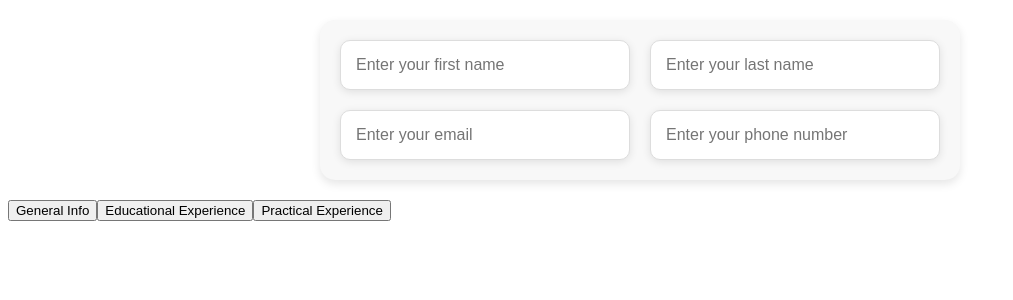
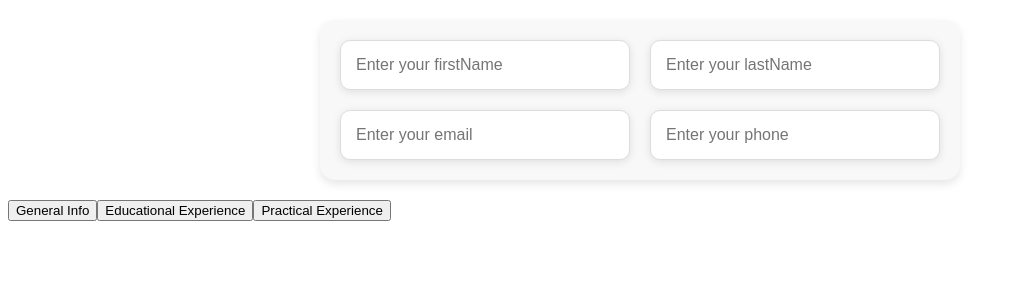
Before and after one commit to wnkinc/odin-cvApp, a React (Vite) app: page / in a window 1280 px wide. Shown: the top 300 px of the page, without its empty margins (0-1013 px from the left). Built offline with nearby package versions, Linux system fonts and the light colour scheme.

Commit message:
refactor App & generalInfo logic

```diff
--- a/src/App.jsx
+++ b/src/App.jsx
@@ -4,52 +4,34 @@ import EducationalExp from "./components/educationalExp.jsx";
 import PracticalExp from "./components/practicalExp.jsx";
 
 function App() {
-  // State management for all form inputs
-  const [firstName, setFirstName] = useState("");
-  const [lastName, setLastName] = useState("");
-  const [email, setEmail] = useState("");
-  const [phone, setPhone] = useState("");
-  const [responsibilities, setResponsibilities] = useState("");
+  const [formData, setFormData] = useState({
+    firstName: "",
+    lastName: "",
+    email: "",
+    phone: "",
+  });
 
-  // State to track which component is currently active
   const [currentComponent, setCurrentComponent] = useState("GeneralInfo");
 
-  // Function to render the current component
+  const handleChange = (e) => {
+    const { id, value } = e.target;
+    setFormData((prevData) => ({ ...prevData, [id]: value }));
+  };
+
   const renderComponent = () => {
     switch (currentComponent) {
       case "GeneralInfo":
-        return (
-          <GeneralInfo
-            firstName={firstName}
-            lastName={lastName}
-            email={email}
-            phone={phone}
-            setFirstName={setFirstName}
-            setLastName={setLastName}
-            setEmail={setEmail}
-            setPhone={setPhone}
-          />
-        );
+        return <GeneralInfo formData={formData} handleChange={handleChange} />;
       case "EducationalExp":
         return <EducationalExp />;
       case "PracticalExp":
-        return (
-          <PracticalExp
-            responsibilities={responsibilities}
-            setResponsibilities={setResponsibilities}
-          />
-        );
-      default:
-        return <GeneralInfo />;
+        return <PracticalExp />;
     }
   };
 
   return (
     <div>
-      {/* Render the current component */}
       {renderComponent()}
-
-      {/* Buttons to switch components */}
       <div>
         <button onClick={() => setCurrentComponent("GeneralInfo")}>
           General Info
--- a/src/components/generalInfo.jsx
+++ b/src/components/generalInfo.jsx
@@ -1,55 +1,33 @@
 import "../styles.css";
+import PropTypes from "prop-types";
 
-function GeneralInfo({
-  firstName,
-  lastName,
-  email,
-  phone,
-  setFirstName,
-  setLastName,
-  setEmail,
-  setPhone,
-}) {
+function GeneralInfo({ formData, handleChange }) {
   return (
-    <section className="card">
-      <input
-        className="generalInfo"
-        type="text"
-        value={firstName}
-        onChange={(e) => setFirstName(e.target.value)}
-        placeholder="Enter your first name"
-        id="firstName"
-        required
-      />
-      <input
-        className="generalInfo"
-        type="text"
-        value={lastName}
-        onChange={(e) => setLastName(e.target.value)}
-        placeholder="Enter your last name"
-        id="lastName"
-        required
-      />
-      <input
-        className="generalInfo"
-        type="email"
-        value={email}
-        onChange={(e) => setEmail(e.target.value)}
-        placeholder="Enter your email"
-        id="email"
-        required
-      />
-      <input
-        className="generalInfo"
-        type="tel"
-        value={phone}
-        onChange={(e) => setPhone(e.target.value)}
-        placeholder="Enter your phone number"
-        id="phone"
-        required
-      />
-    </section>
+    <form className="card">
+      {["firstName", "lastName", "email", "phone"].map((field) => (
+        <input
+          key={field}
+          className="generalInfo"
+          type={field === "email" ? "email" : "text"}
+          value={formData[field]}
+          onChange={handleChange}
+          placeholder={`Enter your ${field}`}
+          id={field}
+          required
+        />
+      ))}
+    </form>
   );
 }
 
+GeneralInfo.propTypes = {
+  formData: PropTypes.shape({
+    firstName: PropTypes.string,
+    lastName: PropTypes.string,
+    email: PropTypes.string,
+    phone: PropTypes.string,
+  }).isRequired,
+  handleChange: PropTypes.func.isRequired,
+};
+
 export default GeneralInfo;
```
